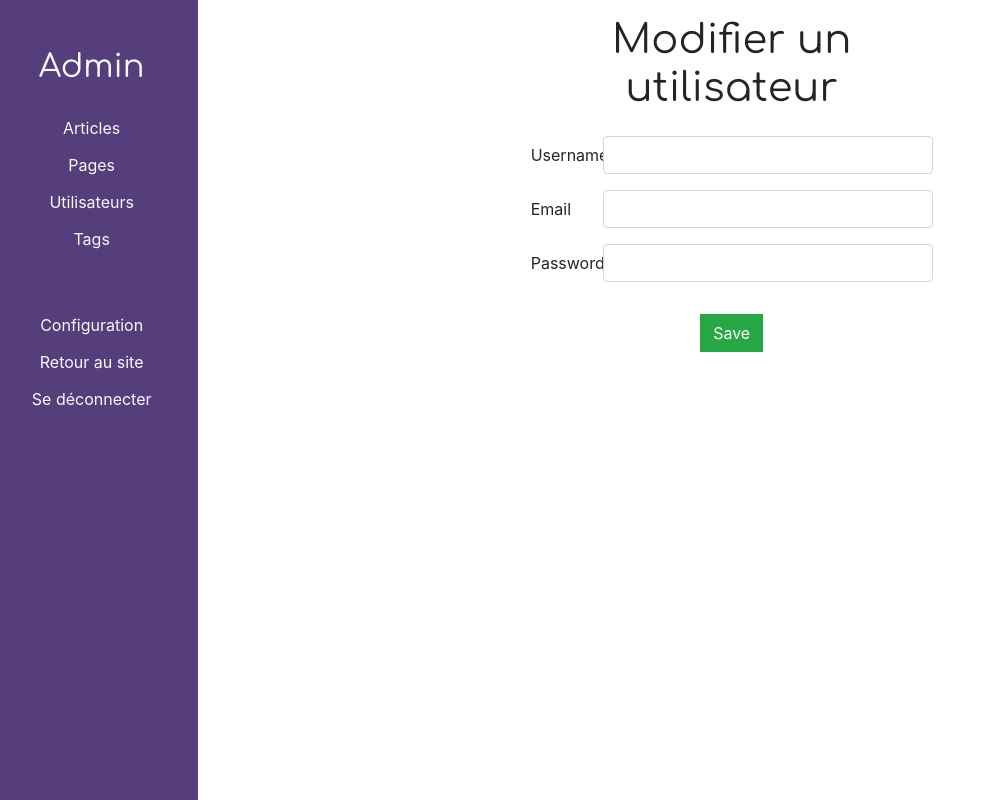
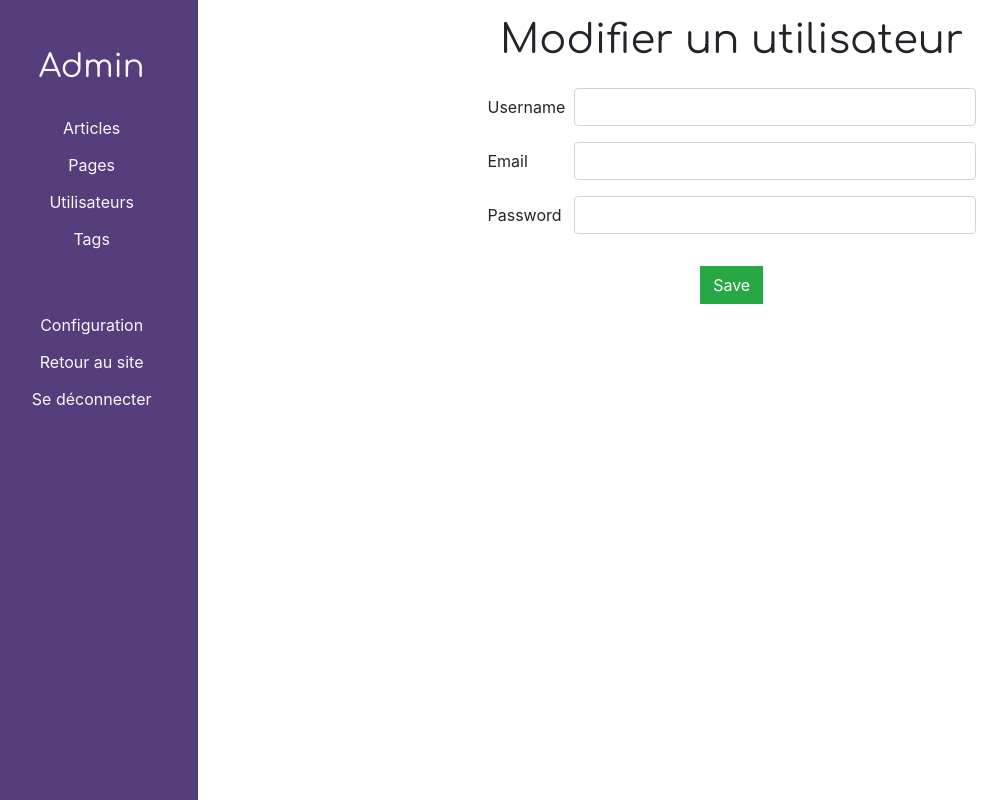
Before and after one commit to mmarcot/Flask-TinyCMS, a Flask app: template app/templates/admin-users-edit.html in a window 1280 px wide. Shown: the whole page, without its empty margins (15-1022 px from the left). Run offline with Flask 2, Linux system fonts and the light colour scheme; the template is opened without the code that fills it: values that come from a table or form of the project are taken from there, others are empty; tables that the repository leaves empty hold one stand-in row (values such as "Sample post"); some libraries are stand-ins or nearby versions.

Commit message:
Adjusting forms responsiveness

```diff
--- a/app/templates/admin-configuration.html
+++ b/app/templates/admin-configuration.html
@@ -3,7 +3,7 @@
 {% block title %}Configuration{% endblock %}
 
 {% block content %}
-<div class="col-md-7 mx-auto m-3">
+<div class="col-sm-10 col-md-9 col-lg-8 col-xl-6 mx-auto m-3">
     <div class="text-center">
         <h1>Configuration</h1>
     </div>
--- a/app/templates/admin-users-create.html
+++ b/app/templates/admin-users-create.html
@@ -3,7 +3,7 @@
 {% block title %}Créer un utilisateur{% endblock %}
 
 {% block content %}
-<div class="col-sm-6 mx-auto m-3">
+<div class="col-sm-10 col-md-9 col-lg-8 col-xl-6 mx-auto m-3">
     <div class="text-center mb-4">
         <h1>Créer un utilisateur</h1>
     </div>
--- a/app/templates/admin-users-edit.html
+++ b/app/templates/admin-users-edit.html
@@ -3,7 +3,7 @@
 {% block title %}Modifier un utilisateur{% endblock %}
 
 {% block content %}
-<div class="col-sm-10 col-md-8 col-lg-6 col-xl-5 mx-auto m-3">
+<div class="col-sm-10 col-md-9 col-lg-8 col-xl-6 mx-auto m-3">
     <div class="text-center mb-4">
         <h1>Modifier un utilisateur</h1>
     </div>
```
